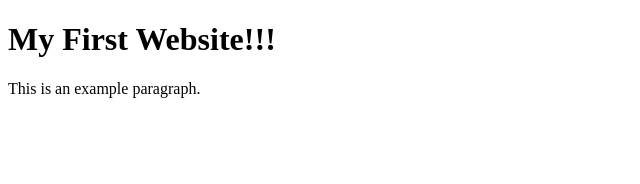
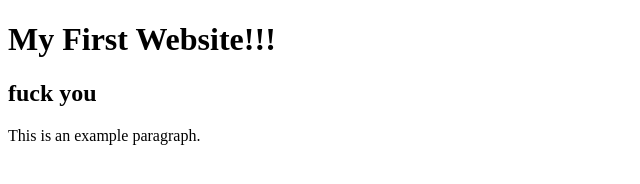
Before and after one commit to andrewliao/SimpleWebsite, a plain HTML site: page display.html in a window 1280 px wide. Shown: the whole page, without its empty margins (0-640 px from the left). Drawn offline with Linux system fonts and the light colour scheme.

Commit message:
Update display.html

```diff
--- a/display.html
+++ b/display.html
@@ -3,6 +3,7 @@
 
 <body>
 	<h1>My First Website!!!</h1>
+	<h2>fuck you</h2>
 
 	<p>This is an example paragraph.</p>
 </body>
```
